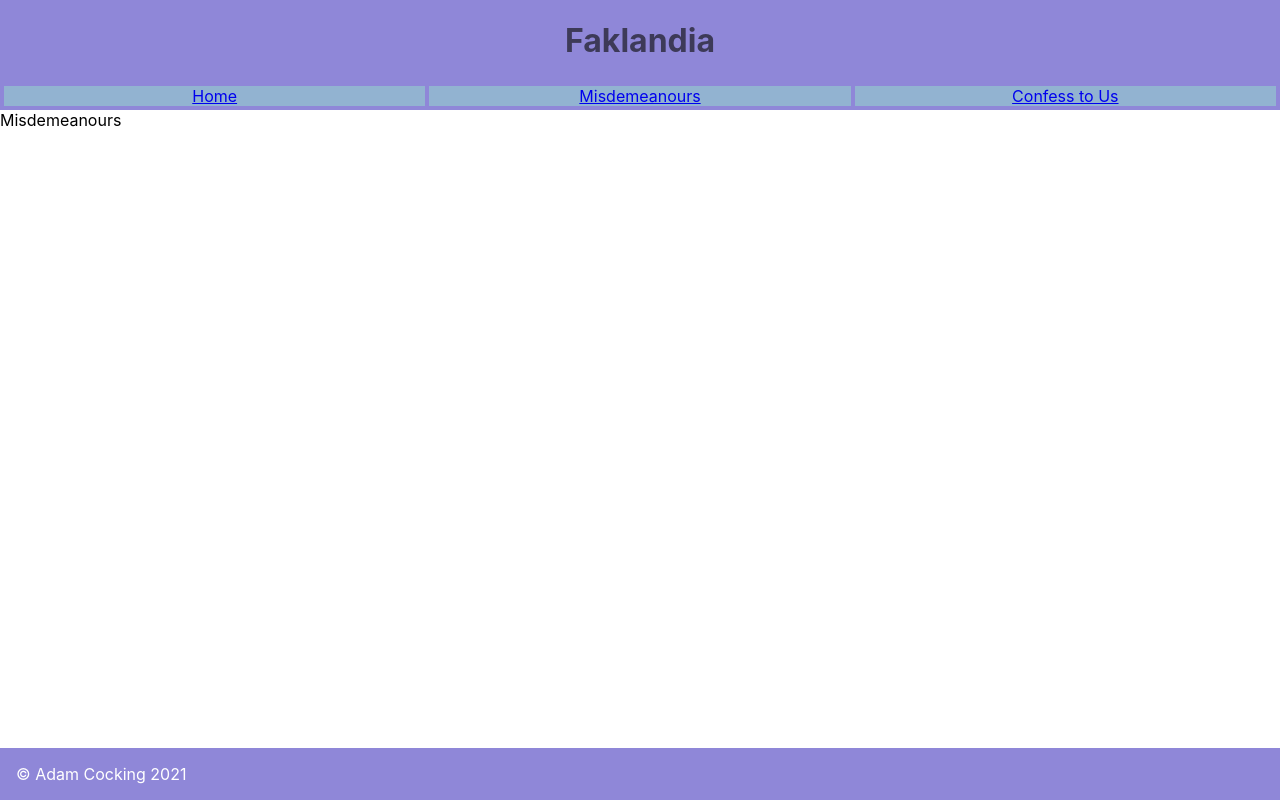
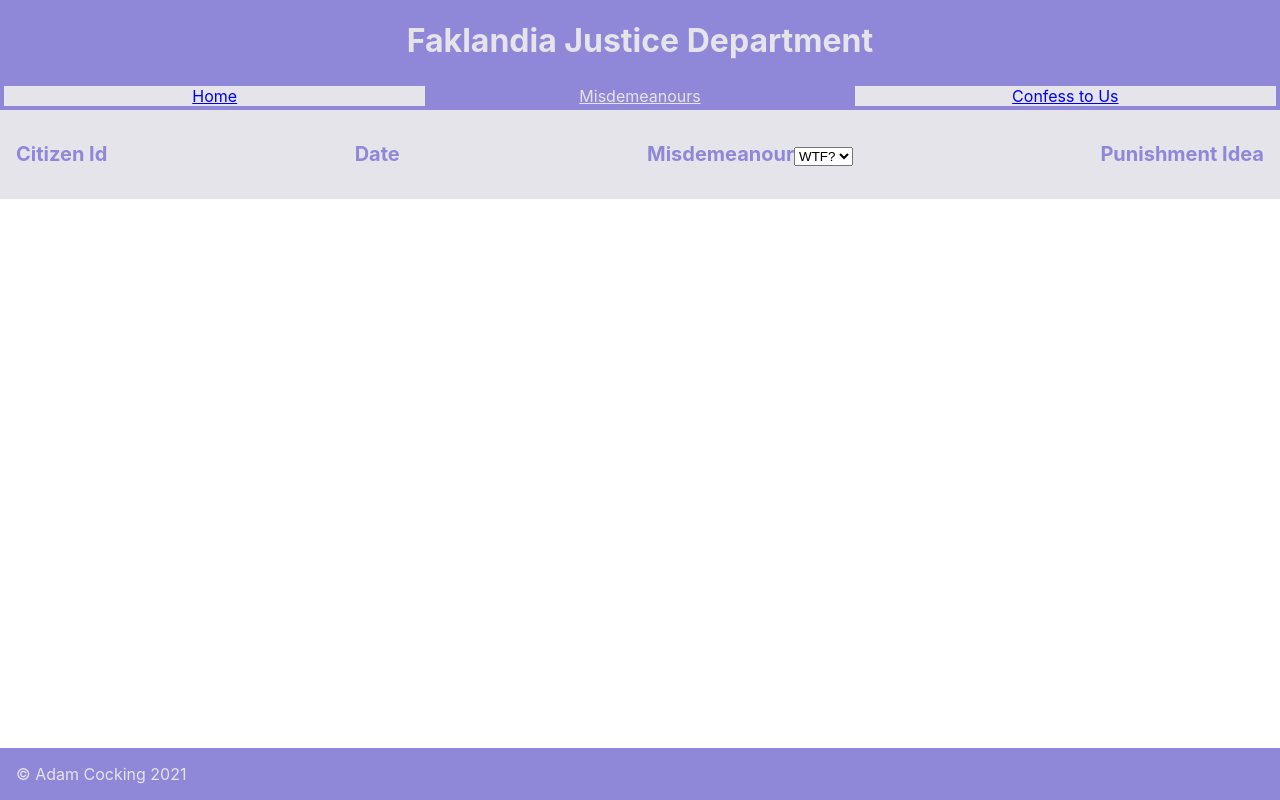
Before and after one commit to woodystock/react-router-faklandia, a React (Create React App) app: page /Misdemeanours in a window 1280 px wide. Built offline with nearby package versions, Linux system fonts and the light colour scheme.

Commit message:
Added header table

```diff
--- a/src/components/Header.js
+++ b/src/components/Header.js
@@ -1,7 +1,7 @@
 const Header = () => {
     return (
         <div className="header__container">
-            <h1 className="header">Faklandia</h1>
+            <h1 className="header">Faklandia Justice Department</h1>
         </div>
     )
 }
--- a/src/index.css
+++ b/src/index.css
@@ -1,7 +1,8 @@
 :root {
   --theme-colour: #8f87d8;
-  --theme-color-text: #3d3a58;
-  --theme-colour-alt: #92b3d1;
+  --theme-color-text: #e5e4eb;
+  --theme-colour-alt: #e5e4eb;
+  --theme-colour-alt-text: #8f87d8;
 }
 
 body {
@@ -52,10 +53,32 @@ code {
   width: 100%;
 }
 
-.outlet__container {
-  background-color: turquoise;
-  flex: 1 1 auto;
-  height: 100%;
+.active {
+  background-color: var(--theme-colour);
+  color: var(--theme-color-text);
+}
+
+.m-table {
+
+}
+
+.m-row {
+  display: flex;
+  justify-content: space-between;
+  padding: 1em;
+
+}
+
+.m-header-row {
+  background-color: var(--theme-colour-alt);
+  color: var(--theme-colour-alt-text);
+}
+
+.m-cell {
+}
+
+.m-header {
+  font-size: 4vw;
 }
 
 .footer{
@@ -67,7 +90,7 @@ code {
   left: 0;
   width: 100%;
   background-color: var(--theme-colour);
-  color: white;
+  color: var(--theme-color-text);
 }
 
 @media only screen and (min-width:600px) {
@@ -76,4 +99,8 @@ code {
     justify-content: space-around;
   }
 
+  .misdemeanours-header {
+    font-size: 20px;
+  }
+
 }
--- a/src/routes/Misdemeanours.js
+++ b/src/routes/Misdemeanours.js
@@ -1,3 +1,17 @@
-const Misdemeaners = () => <div>Misdemeanours</div>
+const Misdemeaners = () => {
+    return ( <div className="m-table">
+                <div className="m-row m-header-row">
+                    <div className="m-cell"><h2 className="misdemeanours-header">Citizen Id</h2></div>
+                    <div className="m-cell"><h2 className="misdemeanours-header">Date</h2></div>
+                    <div className="m-cell"><h2 className="misdemeanours-header">
+                        Misdemeanour
+                        <select>
+                            <option>WTF?</option>
+                        </select></h2></div>
+                    <div className="m-cell"><h2 className="misdemeanours-header">Punishment Idea</h2></div>
+                </div>
+            </div>
+    )
+}
 
 export default Misdemeaners
```
